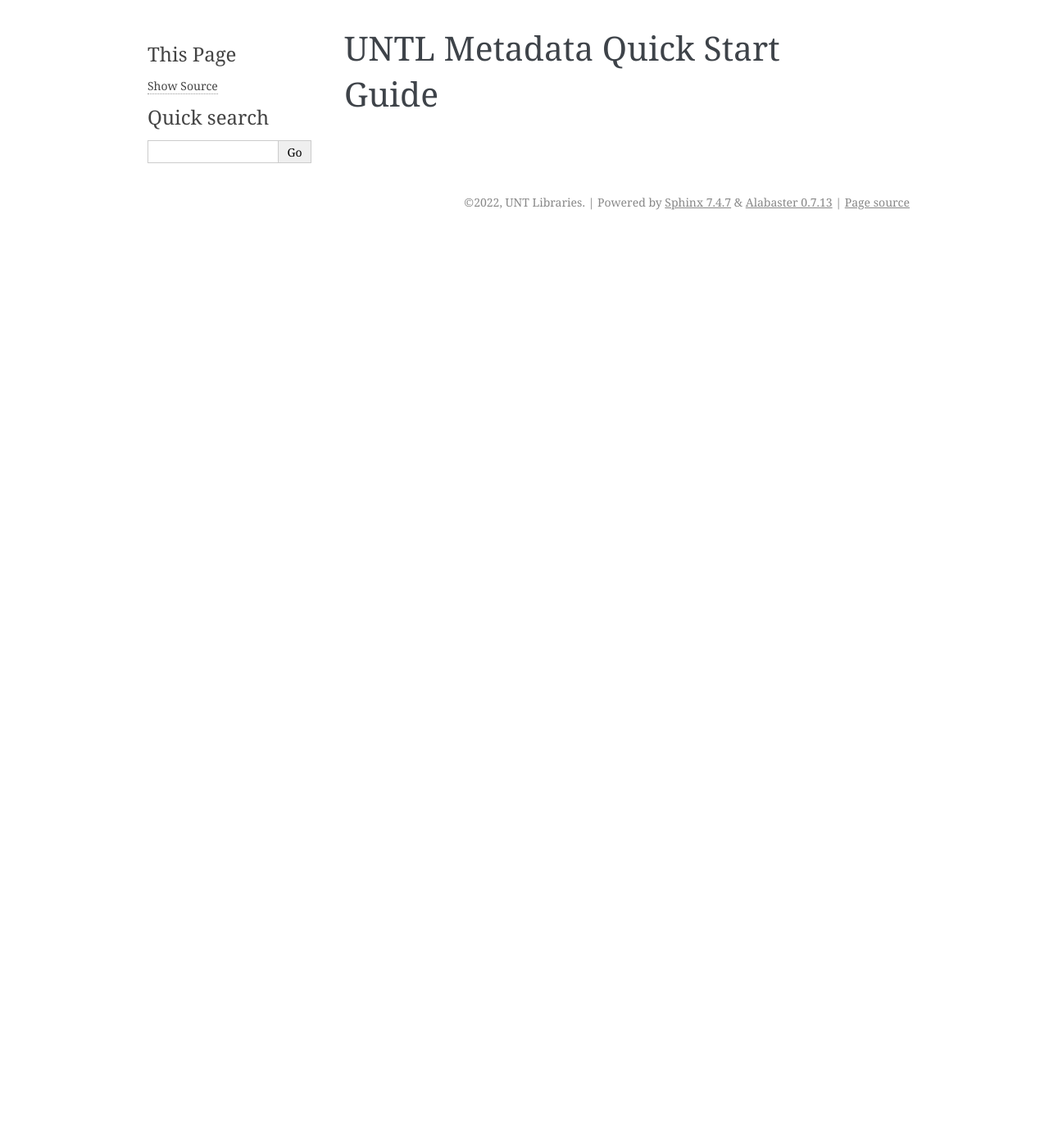
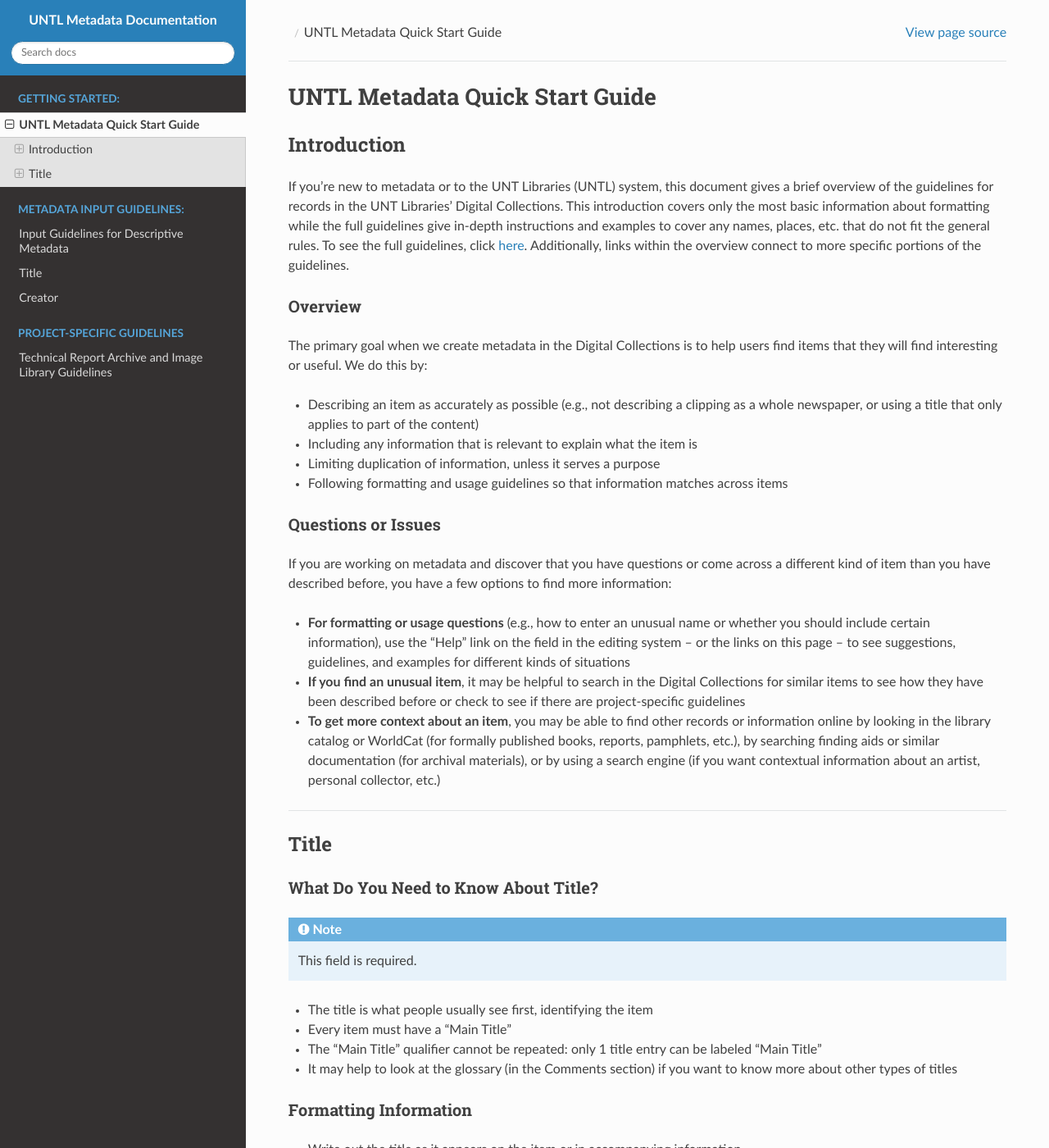
Before and after one commit to unt-libraries/untl-metadata-documentation, a Sphinx documentation site: the page built from docs/guides/quick-start-guide.txt, in a window 1280 px wide and 1400 px high. Shown: the whole window at 82% size. Built offline with Sphinx 7.4.7 and the Read the Docs theme 2.0.0, drawn with Linux system fonts in a browser that asks for light colours; some of the changed text lies outside the part shown.

Commit message:
more groundwork

```diff
--- /dev/null
+++ b/docs/_static/css/custom.css
@@ -0,0 +1,23 @@
+@import url("theme.css");
+
+a.icon.icon-home::before {
+	display: none !important;
+}
+
+.wy-nav-content{
+  max-width:1000px !important;
+}
+
+.wy-nav-content th.head,
+.wy-nav-content td {
+    white-space: normal !important;
+    vertical-align: top !important;
+}
+
+.wy-table thead th,.rst-content table.docutils thead th,.rst-content table.field-list thead th {
+	border:solid 1px #e1e4e5 !important;
+}
+
+/* .wy-plain-list-disc,.rst-content .section ul,.rst-content .toctree-wrapper ul,article ul {
+	margin-bottom:0px !important;
+} */
--- a/docs/conf.py
+++ b/docs/conf.py
@@ -27,5 +27,11 @@
 # -- Options for HTML output -------------------------------------------------
 # https://www.sphinx-doc.org/en/master/usage/configuration.html#options-for-html-output
 
-html_theme = 'alabaster'
+html_theme = 'sphinx_rtd_theme'
 html_static_path = ['_static']
+
+# These paths are either relative to html_static_path
+# or fully qualified paths (eg. https://...)
+html_css_files = [
+    'css/custom.css',
+]
--- a/docs/guides/quick-start-guide.txt
+++ b/docs/guides/quick-start-guide.txt
@@ -1,3 +1,83 @@
 ###############################
 UNTL Metadata Quick Start Guide
 ###############################
+
+************
+Introduction
+************
+
+If you’re new to metadata or to the UNT Libraries (UNTL) system, this document gives a brief overview of the guidelines for records in the UNT Libraries’ Digital Collections.
+This introduction covers only the most basic information about formatting while the full guidelines give in-depth instructions and examples to cover any names, places, etc. that do not fit the general rules. To see the full guidelines, click :doc:`here </input-guidelines-descriptive>`. Additionally, links within the overview connect to more specific portions of the guidelines.
+
+
+Overview
+========
+
+The primary goal when we create metadata in the Digital Collections is to help users find items that they will find interesting or useful.
+We do this by:
+
+* Describing an item as accurately as possible (e.g., not describing a clipping as a whole newspaper, or using a title that only applies to part of the content)
+* Including any information that is relevant to explain what the item is
+* Limiting duplication of information, unless it serves a purpose
+* Following formatting and usage guidelines so that information matches across items
+
+
+Questions or Issues
+===================
+
+If you are working on metadata and discover that you have questions or come across a different kind of item than you have described before, you have a few options to find more information:
+
+* **For formatting or usage questions** (e.g., how to enter an unusual name or whether you should include certain information), use the “Help” link on the field in the editing system – or the links on this page – to see suggestions, guidelines, and examples for different kinds of situations
+* **If you find an unusual item**, it may be helpful to search in the Digital Collections for similar items to see how they have been described before or check to see if there are project-specific guidelines
+* **To get more context about an item**, you may be able to find other records or information online by looking in the library catalog or WorldCat (for formally published books, reports, pamphlets, etc.), by searching finding aids or similar documentation (for archival materials), or by using a search engine (if you want contextual information about an artist, personal collector, etc.)
+
+====
+
+*****
+Title
+*****
+
+What Do You Need to Know About Title?
+=====================================
+
+.. note:: This field is required.
+
+* The title is what people usually see first, identifying the item
+* Every item must have a "Main Title"
+* The "Main Title" qualifier cannot be repeated: only 1 title entry can be labeled "Main Title"
+* It may help to look at the glossary (in the Comments section) if you want to know more about other types of titles
+
+Formatting Information
+======================
+
+* Write out the title as it appears on the item or in accompanying information
+* If the item does not have a title, create a short, descriptive title in square brackets
+* It is preferred that titles are more descriptive than just a proper name
+* To make titles unique, we sometimes add numbers to when there is not another way to distinguish content (e.g., near-identical photos)
+
+
+Examples:
+=========
+
++------------------------+-----------------------------------------------------+
+| **Book**               | Reminiscences of the Terry Rangers                  |
++------------------------+-----------------------------------------------------+
+| **Photograph**         | [Portrait of Bernice P. Lewis]                      |
++------------------------+-----------------------------------------------------+
+| **Newspaper clipping** | [Clipping: State Group Supports Memorial]           |
++------------------------+-----------------------------------------------------+
+| **Traced copy of map** | Map of Horton & Williams Subdivision of Lot 5,      |
+|                        | Block 23 of Harris Addition to the City of Abilene, |
+|                        | Texas [#3]"                                         |
++------------------------+-----------------------------------------------------+
+
+Additional Information
+======================
+
+* If you want to see the full guidelines for titles, see the :doc:`Title </fields/title>` page
+* For more information about where to find the title on an object, see Where Can the Title Information be Found?
+* For additional guidelines regarding basic titles, see General Title Rules
+* For information about other kinds of titles and whether or not they should be used for an item, see Special Titles
+* To see additional examples, see Other Examples
+* For a glossary of title types, see the Comments section
+* For a list of useful links for titles, see the Resources section
--- /dev/null
+++ b/docs/input-guidelines-descriptive.txt
@@ -0,0 +1,36 @@
+#########################################
+Input Guidelines for Descriptive Metadata
+#########################################
+
+************
+Introduction
+************
+
+These are the current UNT Libraries’ guidelines for creating metadata, broken down by individual fields.
+They are based on a modified Dublin Core structure, but include more specific local instructions and precedents that wider standards do not address.
+
+***********
+Field Guide
+***********
+
+Each of the input guideline pages is divided into the following sections:
+
+* **Element Name**: Name of element that is used in the public display.
+* **Definition**: A brief statement that represents or defines the element.
+* **Where Can the [Element] Information be Found?**: Where to find the information for the field.
+* **How [Element] Works in the Metadata Form**: The kinds of fields in the element and whether or not the element repeats.
+* **How Should the [Element] be Filled in?**: Detailed usage notes, explanations, and clarifications of exceptions
+  that facilitate understanding and practical application of the element.
+* **Other Examples**: Sample values for the field.
+* **Comments**: Additional information about the element, including intended use or how values may be obtained.
+* **Resources**: Links to relevant vocabularies or tools that may be useful for the particular field.
+
+**************************
+Metadata Input Guidelines:
+**************************
+
+.. toctree::
+   :maxdepth: 1
+
+   /fields/title
+   /fields/creator
```
Also changed, not shown: docs/index.txt (+4 -9 lines).
